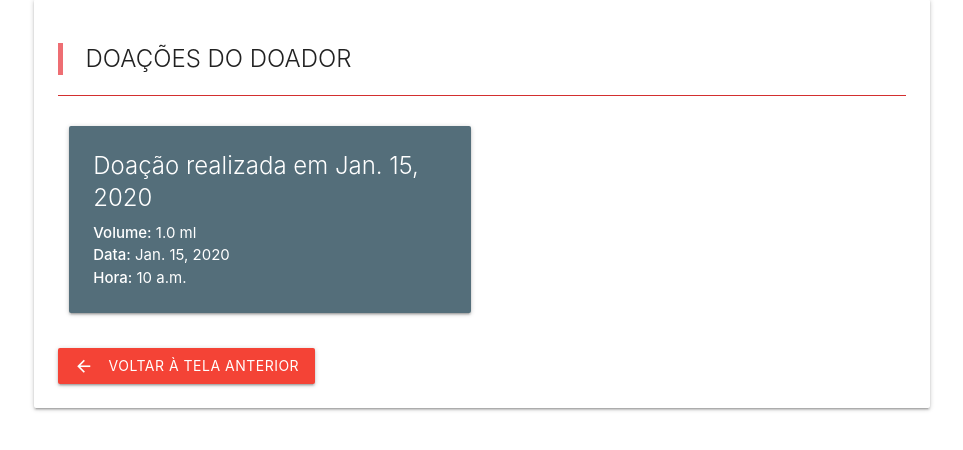
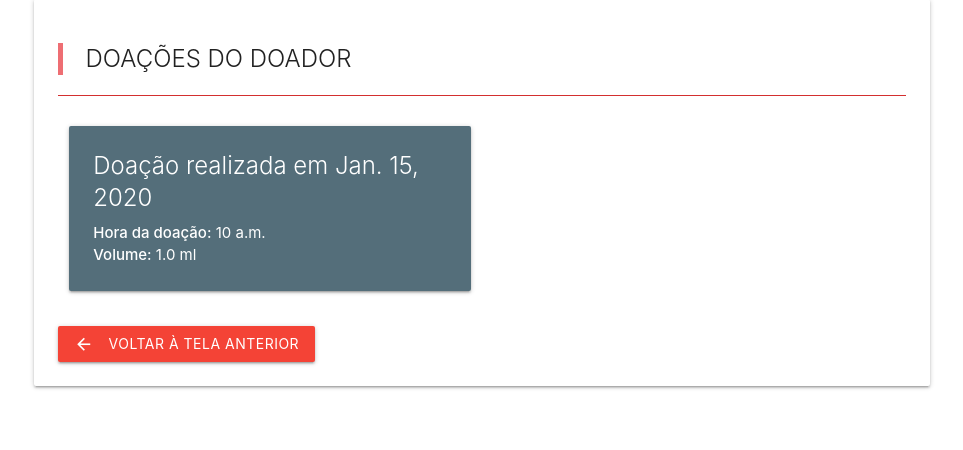
Before and after one commit to matheeushns/-DAW1-Projeto-Python-Django, a Django app: page /doacoes_doador/1/ in a window 1280 px wide. Shown: the part 255-705 px from the top of the page, without its empty margins (158-1121 px from the left). Run offline with Django 3.2, Linux system fonts and the light colour scheme; tables that the repository leaves empty hold one stand-in row (values such as "Sample post").

Commit message:
Update doacoes_doador.html
:smile_cat:

```diff
--- a/doacoes/templates/doacoes_doador.html
+++ b/doacoes/templates/doacoes_doador.html
@@ -43,9 +43,8 @@
                     <div class="card blue-grey darken-1">
                         <div class="card-content white-text">
                             <span class="card-title">Doação realizada em {{ doacao.data }}</span>
+                            <p><strong>Hora da doação:</strong> {{ doacao.hora }}</p>
                             <p><strong>Volume:</strong> {{ doacao.volume }} ml</p>
-                            <p><strong>Data:</strong> {{ doacao.data }}</p>
-                            <p><strong>Hora:</strong> {{ doacao.hora }}</p>
                         </div>
                     </div>
                 </div>
```
